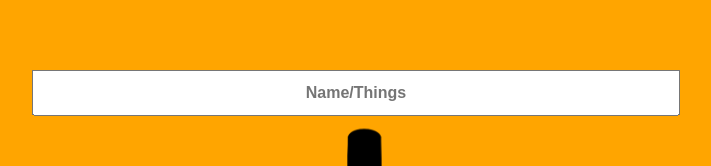
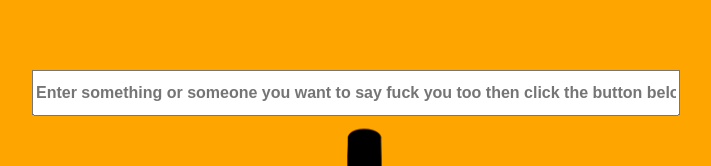
Before and after one commit to ThePancakeMixer/nameSite, a React (Create React App) app: page / in a window 1280 px wide. Shown: the part 253-419 px from the top of the page, without its empty margins (284-995 px from the left). Built offline with nearby package versions, Linux system fonts and the light colour scheme; no server answers.

Commit message:
changed placeholder text

```diff
--- a/src/App.css
+++ b/src/App.css
@@ -29,6 +29,7 @@
   text-align: center;
   font-weight: bold;
   font-size: 16px;
+
   text-shadow: cornflowerblue;
 }
 
@@ -53,6 +54,7 @@
   align-items: center;
   justify-content: center;
   margin-top: 2%;
+
 }
 
 .btnStyle{
--- a/src/App.js
+++ b/src/App.js
@@ -51,7 +51,7 @@ function App() {
 
       <div className={centerDivClass}>
         <div>
-          <input className="nameField" value={name} onChange={(e)=>updateName(e.target.value)} type="text"  placeholder="Name/Things"/>
+          <input className="nameField" value={name} onChange={(e)=>updateName(e.target.value)} type="text"  placeholder="Enter something or someone you want to say fuck you too then click the button below"/>
         </div>
 
         <div className="btnDiv">
```
